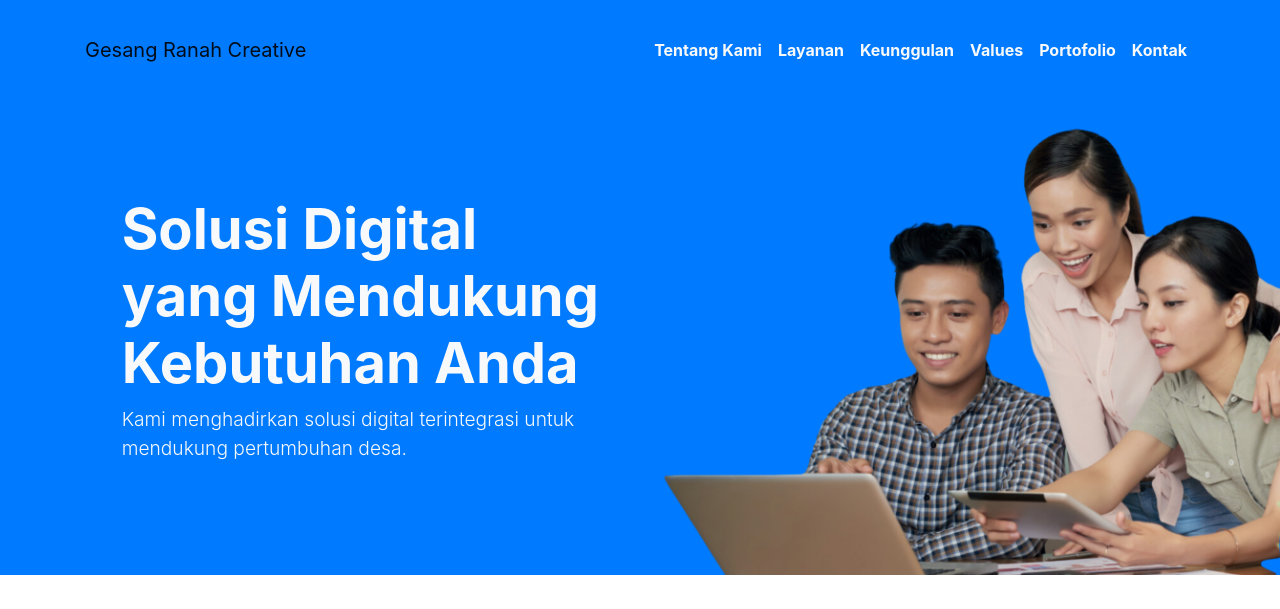
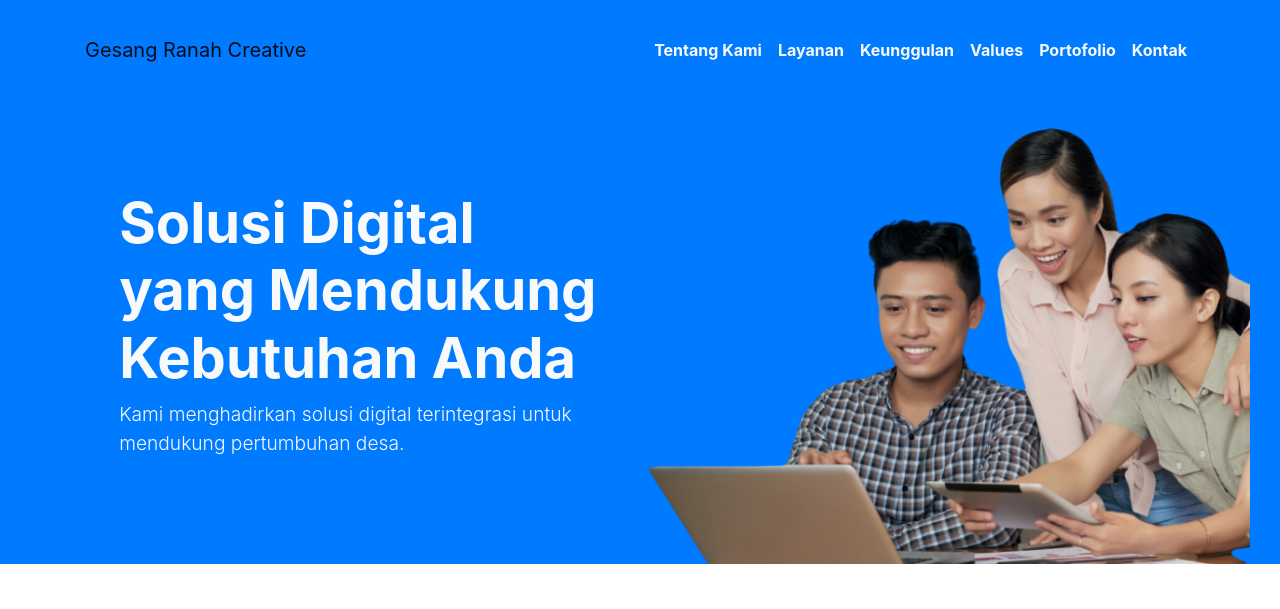
Before and after one commit to syahidmid/gesangranahcreative, a plain HTML site: page index.html in a window 1280 px wide. Shown: the top 609 px of the page. Drawn offline with nearby package versions, Linux system fonts and the light colour scheme; grey boxes are pictures that could not be loaded.

Commit message:
Update herosection

```diff
--- a/index.html
+++ b/index.html
@@ -50,7 +50,7 @@
 
     <!-- Hero Section -->
     <section id="hero-section" class="bg-primary">
-      <div class="container-fluid">
+      <div class="container-fluid hero-container">
         <div class="row align-items-center">
           <div class="col-md-5 offset-md-1">
             <h2 class="display-1 fw-bold text-light">Solusi Digital yang Mendukung Kebutuhan Anda</h2>
@@ -62,7 +62,6 @@
         </div>
       </div>
     </section>
-
     <!-- End of Hero Section -->
 
     <!-- What we believe -->
--- a/style.css
+++ b/style.css
@@ -1,4 +1,31 @@
-/* Navbar */
+/* HERO */
+.hero-container {
+  height: 100vh;
+}
+
+.hero-container {
+  display: flex;
+  flex-direction: column;
+  height: 100%;
+  justify-content: space-between;
+}
+
+.hero-container .row {
+  width: 100%;
+}
+
+.img-fluid {
+  margin-left: auto;
+  display: block;
+}
+
+#hero-section h1 {
+  line-height: 1.5;
+  letter-spacing: -3px;
+  padding-top: 10rem;
+}
+
+/* NAVBAR */
 .navbar {
   height: 100px; /* mengatur tinggi navbar sebesar 80 piksel */
 }
@@ -18,12 +45,6 @@
 }
 .lead {
   font-size: 1.2rem;
-}
-
-#hero-section h1 {
-  line-height: 1.5;
-  letter-spacing: -3px;
-  padding-top: 10rem;
 }
 
 /* Memberikan sorotan pada teks yang ditandai */
```
